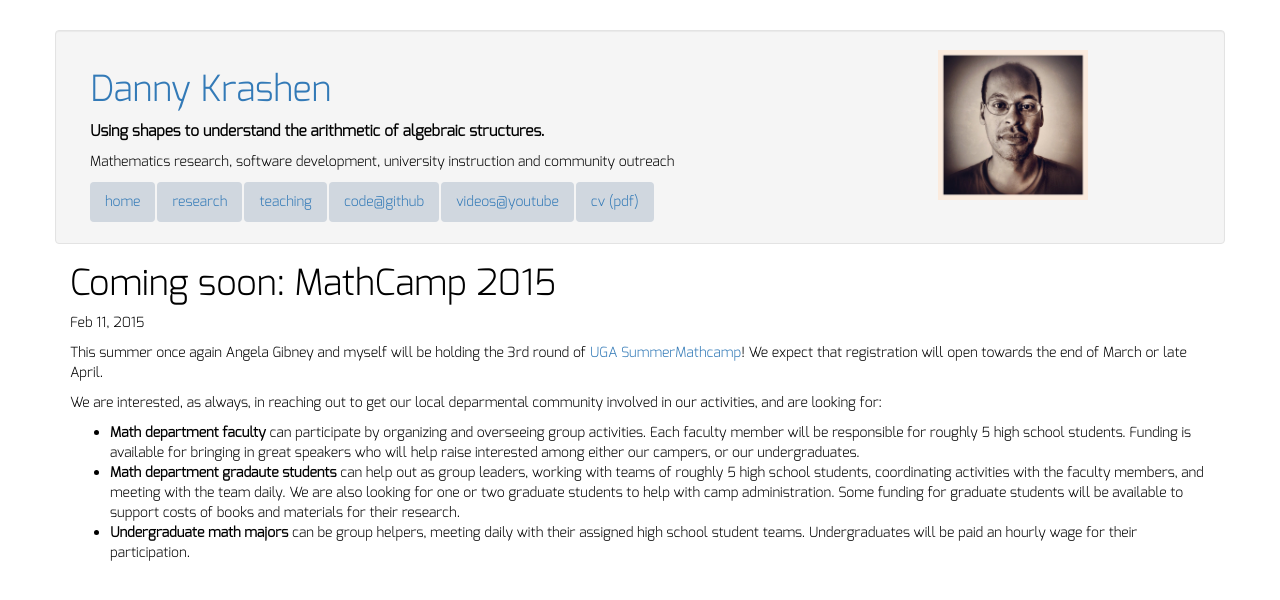
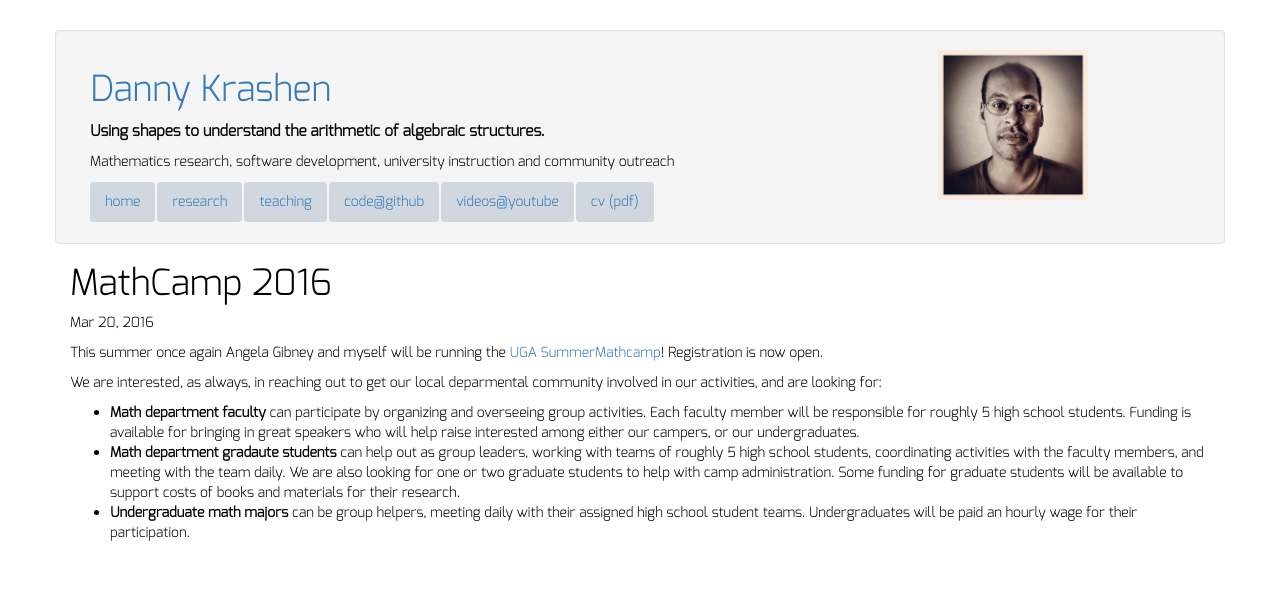
Before and after one commit to dkrashen/dkrashen.github.io, a Jekyll site: the page built from _posts/2016-03-20-mathcamp-2016.md, in a window 1280 px wide. Shown: the top 600 px of the page. Built offline with Jekyll 4.4.1, drawn with Linux system fonts in a browser that asks for light colours; nearby versions of some CDN libraries.

Commit message:
mathcamp 2016

```diff
--- a/_data/related.yml
+++ b/_data/related.yml
@@ -1,8 +1,8 @@
+- url: "http://ugamathcamp.torsor.org/"
+  title: "UGA MathCamp"
+
 - url: "http://torsor.github.io/brauer/"
   title: "The 12th Brauer group conference at Pingree Park"
-
-- url: "http://ugamathcamp.torsor.org/"
-  title: "UGA MathCamp"
 
 - url: "http://research.franklin.uga.edu/agant/"
   title: "Algebraic Geometry, Algebra and Number Theory NSF research and training grant"
--- a/_posts/2015-02-11-mathcamp.md
+++ b/_posts/2016-03-20-mathcamp-2016.md
@@ -1,15 +1,17 @@
 ---
 
 layout: post
-title:  "Coming soon: MathCamp 2015"
-date:   2015-02-11
+title:  "MathCamp 2016"
+date:   2016-03-20
 categories: announcements
 
 ---
 
-This summer once again Angela Gibney and myself will be holding the 3rd round of [UGA SummerMathcamp][mathcamp]! We expect that registration will open towards the end of March or late April.
+This summer once again Angela Gibney and myself will be running the [UGA
+SummerMathcamp][mathcamp]! Registration is now open.
 
-We are interested, as always, in reaching out to get our local deparmental community involved in our activities, and are looking for:
+We are interested, as always, in reaching out to get our local deparmental
+community involved in our activities, and are looking for:
 
 - **Math department faculty** can participate by organizing and overseeing group activities. Each faculty member will be responsible for roughly 5 high school students. Funding is available for bringing in great speakers who will help raise interested among either our campers, or our undergraduates.
 - **Math department gradaute students** can help out as group leaders, working with teams of roughly 5 high school students, coordinating activities with the faculty members, and meeting with the team daily. We are also looking for one or two graduate students to help with camp administration. Some funding for graduate students will be available to support costs of books and materials for their research.
```
